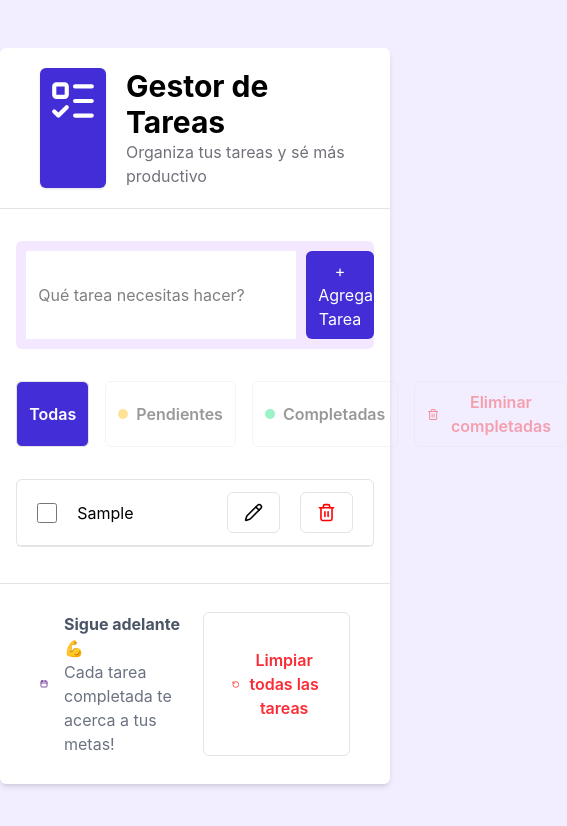
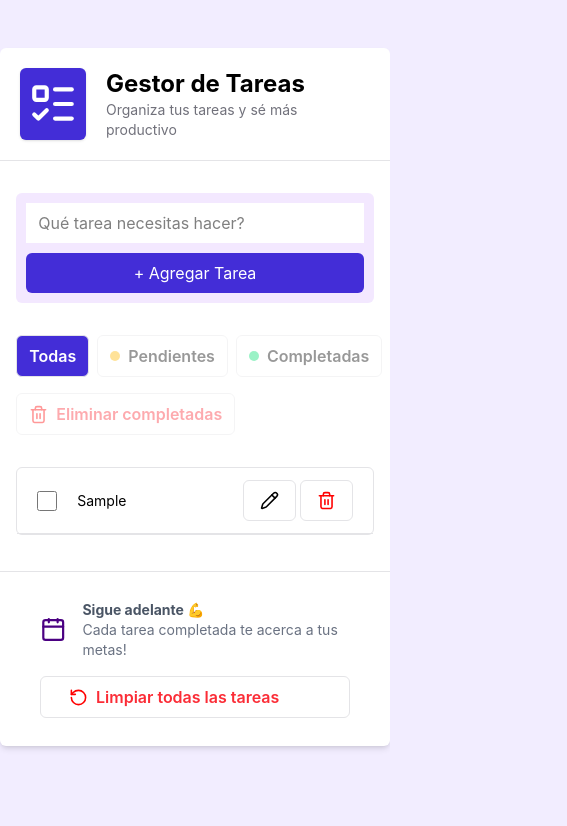
Before and after one commit to KalluCR/gestor-tareas, a React (Vite) app: page / in a window 390 px wide. Both pictures are taken after typing "Sample" into the empty fields and a click on the button "+ Agregar Tarea". Shown: the top 826 px of the page, 567 px wide, since content can reach past the window. Built offline with nearby package versions, Linux system fonts and the light colour scheme.

Commit message:
style: Se adapto a dispositivos moviles

```diff
--- a/src/App.jsx
+++ b/src/App.jsx
@@ -26,14 +26,14 @@ function App() {
 
   return (
     <>
-      <main className="bg-white max-w-4xl mx-auto my-12 rounded-md shadow-md">
-        <header className="mx-auto px-10 py-5 border-b border-zinc-200 flex gap-5">
-          <div className="bg-indigo-700 p-2 rounded-md shadow">
+      <main className=" bg-white md:max-w-4xl mx-auto my-12 rounded-md shadow-md">
+        <header className="mx-auto px-5 md:px-10 py-5 border-b border-zinc-200 flex gap-5">
+          <div className="bg-indigo-700 p-2 rounded-md shadow flex items-center">
             <ListTodo size={50} color="white" />
           </div>
           <div>
-            <h1 className="text-3xl font-bold">Gestor de Tareas</h1>
-            <p className="text-zinc-500">Organiza tus tareas y sé más productivo</p>
+            <h1 className="text-2xl md:text-3xl font-bold">Gestor de Tareas</h1>
+            <p className="text-zinc-500 text-sm md:text-lg">Organiza tus tareas y sé más productivo</p>
           </div>
         </header>
         <AddTasks
--- a/src/components/AddTasks.jsx
+++ b/src/components/AddTasks.jsx
@@ -25,7 +25,7 @@ export default function AddTasks({dispatch}) {
     }
 
     return (
-        <form className="bg-purple-100 w-11/12 p-2.5 rounded-md mx-auto my-8 flex gap-2.5">
+        <form className="bg-purple-100 w-11/12 p-2.5 rounded-md mx-auto my-8 flex flex-col gap-2.5 md:flex-row">
             <input
                 type="text"
                 placeholder={error ? 'Agrega un texto' : 'Qué tarea necesitas hacer?'}
@@ -34,7 +34,7 @@ export default function AddTasks({dispatch}) {
                 onChange={handleTask} />
             <button
                 type="submit"
-                className="text-white bg-indigo-700 w-1/5 rounded-md py-2 px-3 cursor-pointer hover:bg-indigo-600 hover:shadow transition-all"
+                className="w-full text-white bg-indigo-700 md:w-1/5 rounded-md py-2 px-3 cursor-pointer hover:bg-indigo-600 hover:shadow transition-all"
                 onClick={handleSubmit}
             >+ Agregar Tarea</button>
         </form>
--- a/src/components/CleanTasks.jsx
+++ b/src/components/CleanTasks.jsx
@@ -2,17 +2,17 @@ import { RotateCcw, Calendar } from "lucide-react"
 
 export default function CleanTasks({task, dispatch}) {
     return (
-        <footer className="border-t border-zinc-200 mt-9 px-10 py-7 flex justify-between">
+        <footer className="border-t border-zinc-200 mt-9 px-10 py-7 flex flex-col gap-4 md:flex-row md:justify-between">
             <div className="flex items-center gap-4">
-                <Calendar size={20} color="indigo" />
+                <Calendar size={30} color="indigo" />
                 <div className="">
-                    <p className="font-bold text-gray-600">Sigue adelante 💪</p>
-                    <p className="text-gray-500">Cada tarea completada te acerca a tus metas!</p>
+                    <p className="font-bold text-gray-600 text-sm">Sigue adelante 💪</p>
+                    <p className="text-gray-500 text-sm">Cada tarea completada te acerca a tus metas!</p>
                 </div>
             </div>
             {task.length > 0 && (
                 <button
-                className="text-red-500 font-semibold px-7 border border-zinc-200 rounded-md flex items-center gap-2 cursor-pointer hover:bg-red-50 hover:shadow transition-all"
+                className="text-red-500 font-semibold px-7 py-2 border border-zinc-200 rounded-md flex items-center gap-2 cursor-pointer hover:bg-red-50 hover:shadow transition-all"
                 onClick={() => dispatch({type: 'CLEAN-TASKS'})}
                 >
                     <RotateCcw size={19} color="red" />
--- a/src/components/Filters.jsx
+++ b/src/components/Filters.jsx
@@ -9,7 +9,8 @@ export default function Filters({filter, onFilterChange, dispatch, tasks}) {
   const hasCompleted = tasks.some(tarea => tarea.completed)
 
   return (
-    <section className="w-11/12 mx-auto my-8 flex gap-4">
+    <section className="w-11/12 mx-auto my-8 flex flex-col gap-4 justify-between md:flex-row">
+        <div className="flex gap-2 md:gap-4">
           <button
             className={`${baseClass} cursor-pointer ${filter === 'all' ? activeClass : ''}`}
             onClick={() => onFilterChange('all')}
@@ -32,8 +33,9 @@ export default function Filters({filter, onFilterChange, dispatch, tasks}) {
               <span className="w-2.5 h-2.5 bg-green-400 block rounded-full"></span>
               Completadas
           </button>
+        </div>
         <button
-          className={`border border-zinc-200 rounded-md py-2 px-3 ml-auto flex items-center gap-2 text-red-500 font-semibold cursor-not-allowed hover:shadow hover:bg-red-50 transition-all ${!hasCompleted ? disabledClass : "opacity-100 cursor-pointer"}`}
+          className={`w-fit border border-zinc-200 rounded-md py-2 px-3 flex items-center gap-2 text-red-500 font-semibold cursor-not-allowed hover:shadow hover:bg-red-50 transition-all ${!hasCompleted ? disabledClass : "opacity-100 cursor-pointer"}`}
           onClick={() => dispatch({ type: 'DELETE-COMPLETED' })}
           disabled={!hasCompleted}
         >
--- a/src/components/Tasks.jsx
+++ b/src/components/Tasks.jsx
@@ -6,7 +6,8 @@ export default function Tasks({task, dispatch}) {
     return (
         <section className="w-11/12 mx-auto border border-zinc-200 rounded-md">
           {task.map(tarea => (
-            <article key={tarea.id} className="flex items-center gap-5 py-3 px-5 border-b border-zinc-200">
+            <article key={tarea.id} className="flex items-center justify-between gap-5 py-3 px-5 border-b border-zinc-200">
+              <div className="flex gap-5 items-center md:w-full">
                 <input
                   type="checkbox"
                   id={tarea.id}
@@ -14,19 +15,24 @@ export default function Tasks({task, dispatch}) {
                   className="accent-green-400 w-5 h-5 cursor-pointer"
                   onClick={() => dispatch({type: 'TASK-COMPLETED', payload: tarea.id})}
                   />
+                <div className="flex flex-col gap-2 md:flex-row md:items-center md:w-full md:justify-between">
                   <label
-                className={`cursor-pointer ${tarea.completed && 'line-through'}`}
+                    className={`cursor-pointer text-sm ${tarea.completed && 'line-through'}`}
                     htmlFor={tarea.id}
                   >{tarea.task}</label>
                   {tarea.completed &&
-                <p className="ml-auto bg-green-100 text-green-500 font-semibold py-1.5 px-3 rounded-md border border-green-200 shadow">Completada</p>
+                    <p className="w-fit text-sm bg-green-100 text-green-500 font-semibold py-0.5 px-1.5 rounded-md border border-green-200 shadow">Completada</p>
                   }
+                </div>
+              </div>
+              <div className="flex gap-1">
                 <button className={`${!tarea.completed && 'ml-auto'} border py-2.5 px-4 rounded-md border-zinc-200 cursor-pointer hover:shadow transition-shadow`}>
                   <Pencil size={19} />
                 </button>
                 <button className="border py-2.5 px-4 rounded-md border-zinc-200 cursor-pointer hover:shadow transition-shadow">
                   <Trash2 size={19} color="red" />
                 </button>
+              </div>
             </article>
           ))}
         </section>
```
Lines whose indentation alone changed are shown as unchanged.
